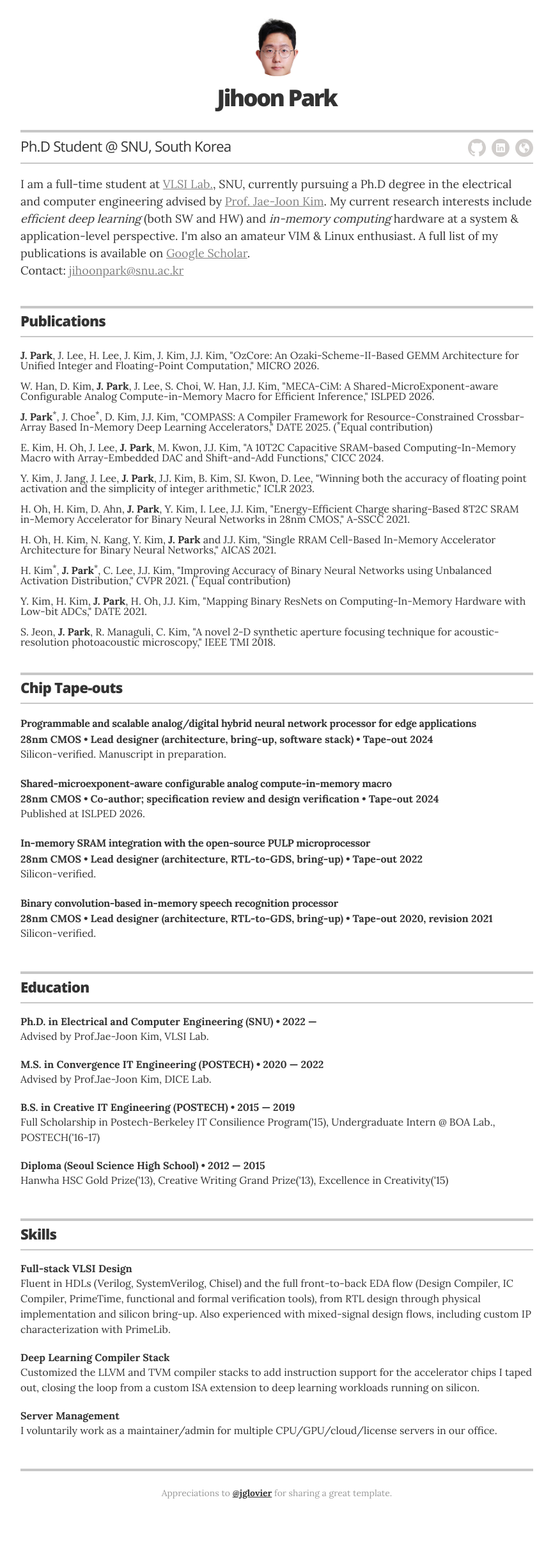
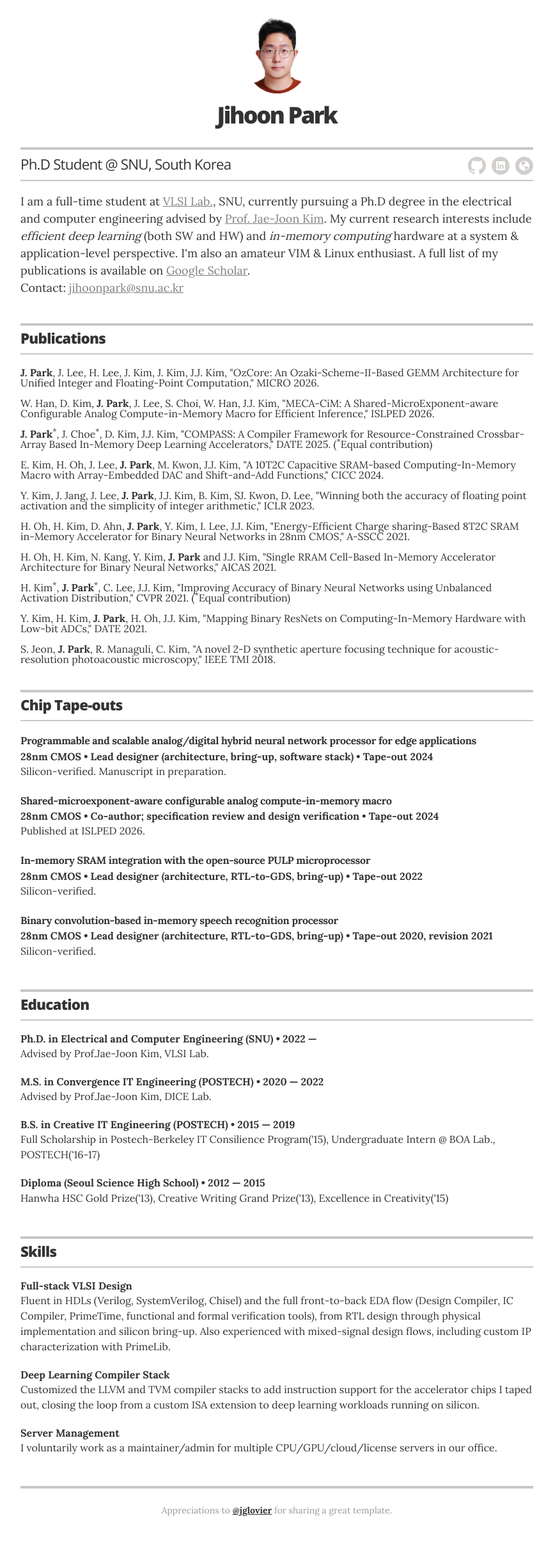
Before and after one commit to inventor71/vinnspace, a Jekyll site: the page built from index.html, in a window 1280 px wide. Shown: the whole page at 64% size, without its empty margins (207-1072 px from the left). Built offline with Jekyll 4.4.1, drawn with Linux system fonts in a browser that asks for light colours; before the commit the page ends 2392 px from its top, so only the background shows below that.

Commit message:
Revert avatar cropping
Forcing the portrait into a 95px square distorted the face.

Co-Authored-By: Claude Opus 5 (1M context) <noreply@anthropic.com>

```diff
--- a/_sass/_resume.scss
+++ b/_sass/_resume.scss
@@ -22,11 +22,8 @@
 
   .avatar {
     width: 95px;
-    height: 95px;
     max-width: 100%;
     overflow: hidden;
-    object-fit: cover;
-    object-position: top;
     @include border-radius(100px);
     margin: 0 auto;
     display: block;
```
